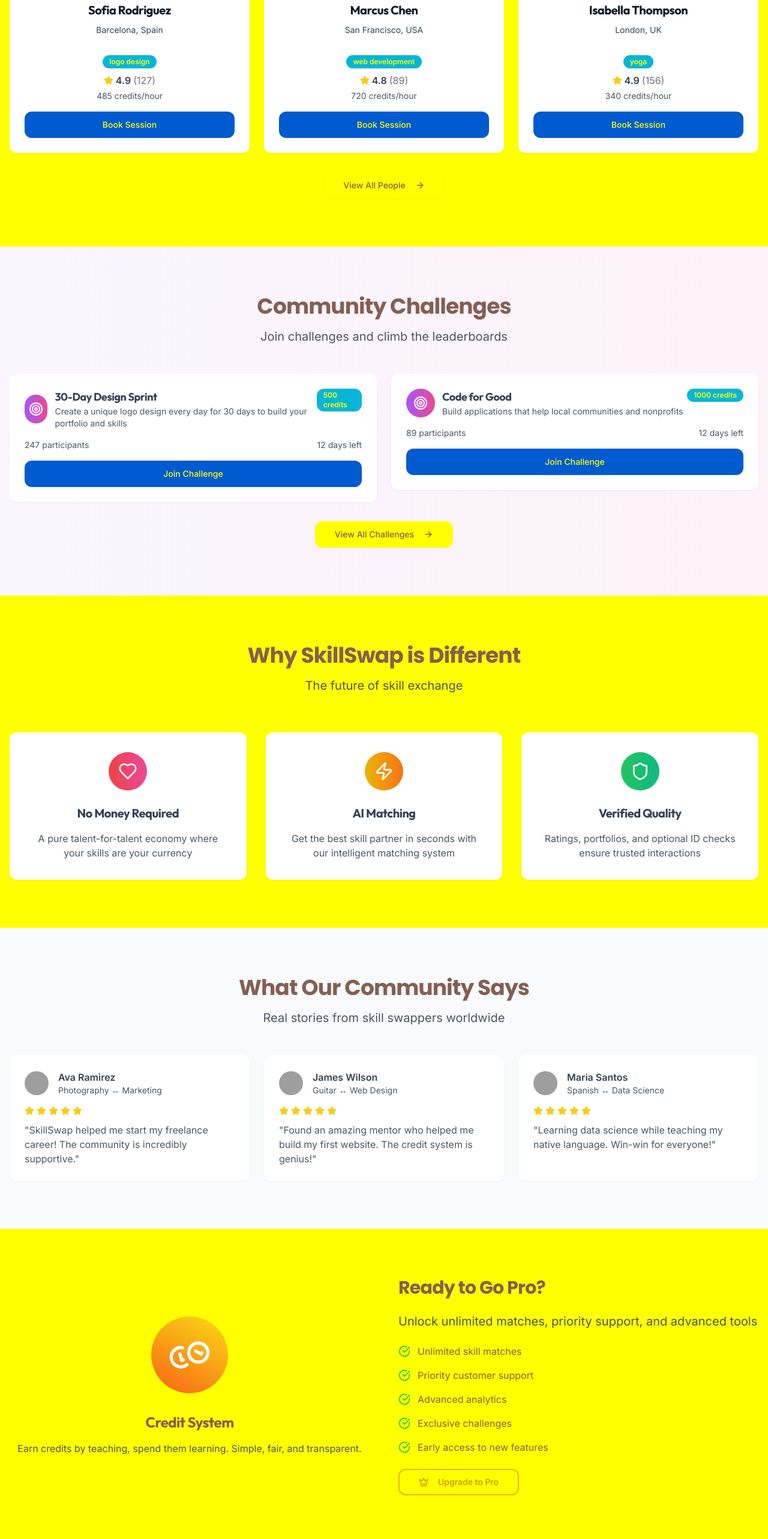
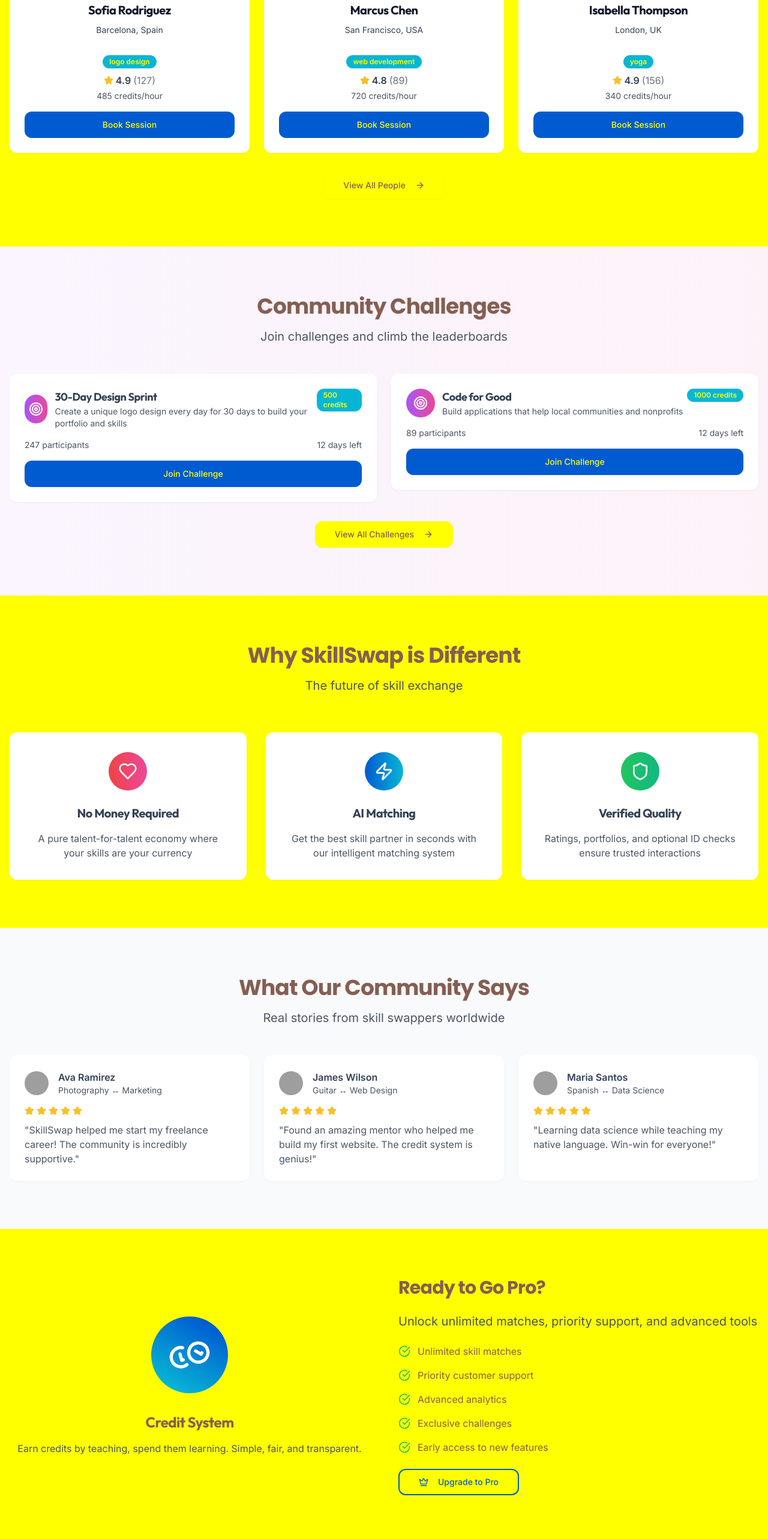
Before and after one commit to HexaToken/skill-trade-union, a React (Vite) app: page / in a window 1280 px wide. Shown: the part 2060-4626 px from the top of the page at 60% size. Built offline with nearby package versions, Linux system fonts and the light colour scheme; grey boxes are pictures that could not be loaded.

Commit message:
Fix yellow colors to match blue theme in HomePage
cgen-9addba33f65e40be810eb8617ac9f1de

```diff
--- a/src/pages/HomePage.tsx
+++ b/src/pages/HomePage.tsx
@@ -315,7 +315,7 @@ const HomePage = () => {
                             {person.skillsOffered[0]?.skillId.replace('-', ' ')}
                           </Badge>
                           <div className="flex items-center justify-center space-x-1">
-                            <Star className="h-4 w-4 fill-yellow-400 text-yellow-400" />
+                            <Star className="h-4 w-4 fill-amber-400 text-amber-400" />
                             <span className="font-semibold">{person.ratingAvg}</span>
                             <span className="text-gray-500">({person.ratingCount})</span>
                           </div>
@@ -393,7 +393,7 @@ const HomePage = () => {
                         <div className="flex items-center justify-between text-sm text-gray-600">
                           <span>{course.currentSeats}/{course.maxSeats} enrolled</span>
                           <div className="flex items-center space-x-1">
-                            <Star className="h-4 w-4 fill-yellow-400 text-yellow-400" />
+                            <Star className="h-4 w-4 fill-amber-400 text-amber-400" />
                             <span>4.8</span>
                           </div>
                         </div>
@@ -524,7 +524,7 @@ const HomePage = () => {
                 title: "AI Matching",
                 description: "Get the best skill partner in seconds with our intelligent matching system",
                 icon: <Zap className="h-8 w-8" />,
-                color: "from-yellow-500 to-orange-500"
+                color: "from-brand-primary to-brand-secondary"
               },
               {
                 title: "Verified Quality",
@@ -612,7 +612,7 @@ const HomePage = () => {
                   </div>
                   <div className="flex items-center space-x-1 mb-3">
                     {[...Array(testimonial.rating)].map((_, i) => (
-                      <Star key={i} className="h-4 w-4 fill-yellow-400 text-yellow-400" />
+                      <Star key={i} className="h-4 w-4 fill-amber-400 text-amber-400" />
                     ))}
                   </div>
                   <p className="text-gray-600 dark:text-gray-400">"{testimonial.review}"</p>
@@ -634,7 +634,7 @@ const HomePage = () => {
             >
               <div className="text-center">
                 <motion.div
-                  className="inline-flex items-center justify-center w-32 h-32 bg-gradient-to-r from-yellow-400 to-orange-500 rounded-full mb-8"
+                  className="inline-flex items-center justify-center w-32 h-32 bg-gradient-to-r from-brand-primary to-brand-secondary rounded-full mb-8"
                   animate={{ rotate: 360 }}
                   transition={{ duration: 20, repeat: Infinity, ease: "linear" }}
                 >
@@ -673,7 +673,7 @@ const HomePage = () => {
                   ))}
                 </div>
 
-                <Button size="lg" variant="outline" className="border-2 border-yellow-500 text-yellow-600 hover:bg-yellow-50">
+                <Button size="lg" variant="outline" className="border-2 border-brand-primary text-brand-primary hover:bg-brand-primary/5">
                   <Crown className="mr-2 h-5 w-5" />
                   Upgrade to Pro
                 </Button>
```
